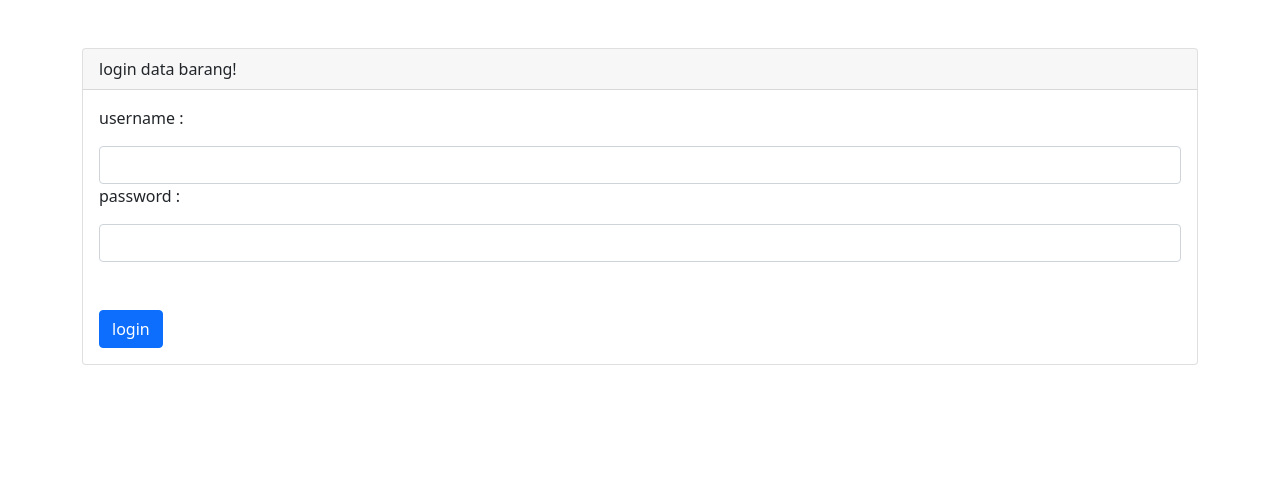
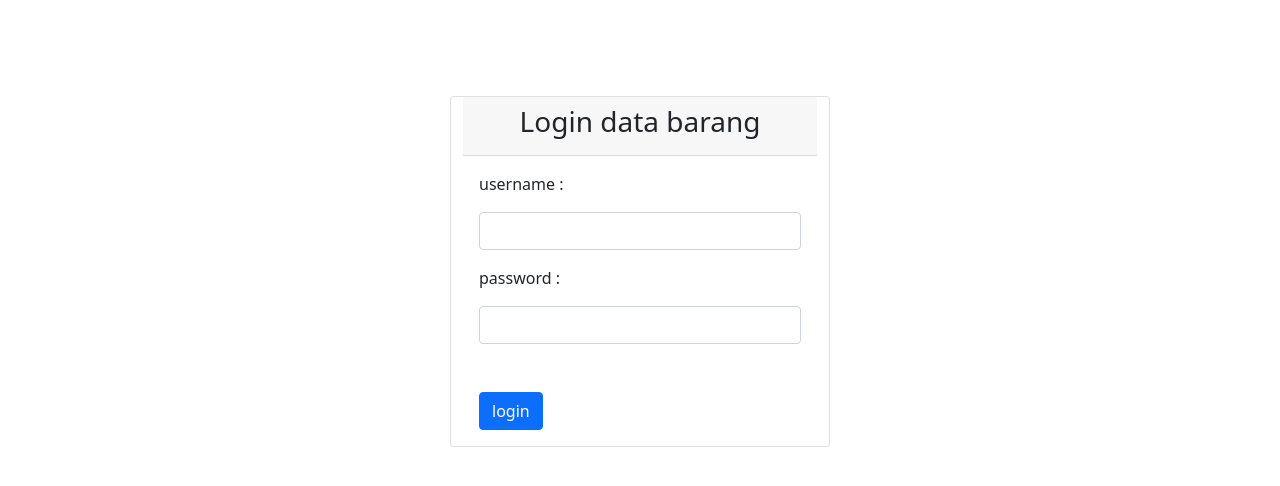
Before and after one commit to muhammadharisansari/tugasbarang, a CodeIgniter app: page /tugas_barang/index.php/login/index in a window 1280 px wide. Shown: the top 486 px of the page. Run offline with CodeIgniter, Linux system fonts and the light colour scheme.

Commit message:
tugasbarang

```diff
--- a/application/views/login.php
+++ b/application/views/login.php
@@ -1,7 +1,8 @@
 <div class="container">
-    <div class="card mt-5">
+    <div class="row justify-content-center mt-5">
+        <div class="card mt-5 col-lg-4">
             <div class="card-header">
-            login data barang!
+                <h3 class="text-center">Login data barang</h3>
             </div>
             <div class="card-body">
 
@@ -9,7 +10,7 @@
 
                 <form action="login/cek" method="post">
                     <p>username :</p>
-                <input type="text" name="user" class="form-control">
+                    <input type="text" name="user" class="form-control mb-3">
 
                     <p>password :</p>
                     <input type="password" name="pass" class="form-control">
@@ -19,7 +20,7 @@
             </div>
         </div>
     </div>
-
+</div>
 </body>
 
 </html>
```
Lines whose indentation alone changed are shown as unchanged.
